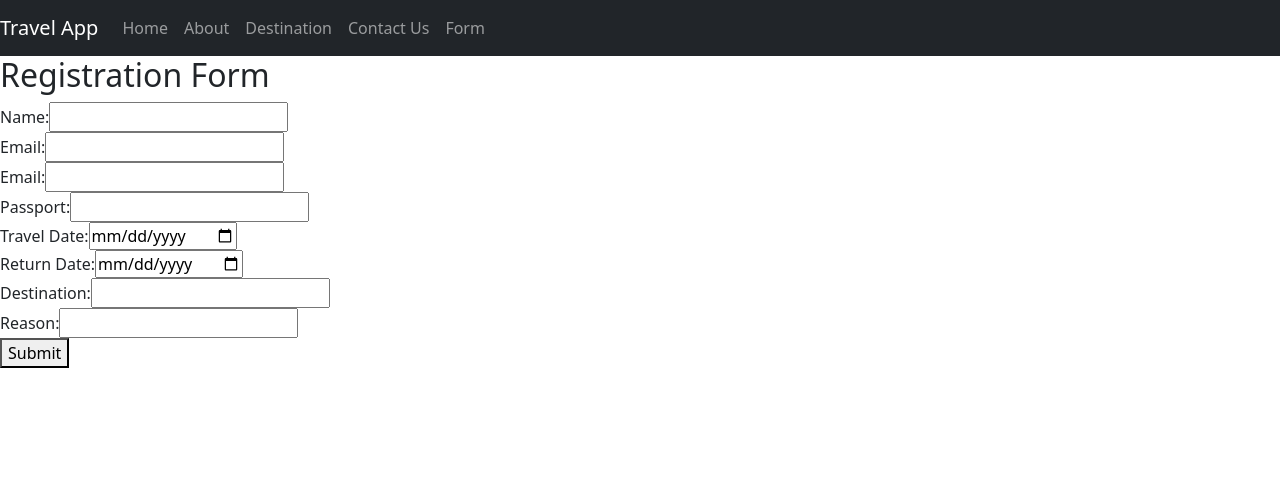
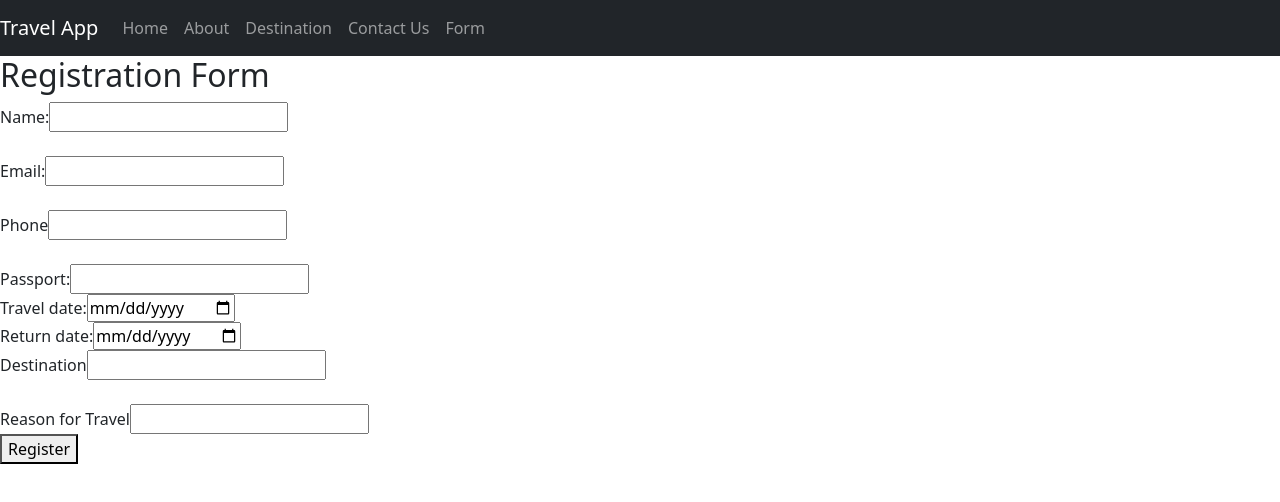
Before and after one commit to Sasirekha03/React-Day10-Form-Submission, a React (Create React App) app: page /registrationform in a window 1280 px wide. Shown: the top 502 px of the page. Built offline with nearby package versions, Linux system fonts and the light colour scheme.

Commit message:
Update RegistrationForm.js

```diff
--- a/src/RegistrationForm.js
+++ b/src/RegistrationForm.js
@@ -1,166 +1,126 @@
 import React, { useState } from 'react';
-//import SubmittedForm from './SubmittedForm';
-//import {useForm} from 'react-hook-form'
-const RegistrationForm = () => {
-  //const [submitted,setSubmitted]=useState(false);
-  const [formValues, setFormValues] = useState({
-    name: '',
-    email: '',
-    phone: '',
-    passport: '',
-    travelDate: '',
-    returnDate: '',
-    destination: '',
-    reason: '',
-    errors: {
-      name: '',
-      email: '',
-      phone: '',
-      passport: '',
-      travelDate: '',
-      returnDate: '',
-      destination: '',
-      reason: ''
-    }
-  });
-
-  const validateForm = () => {
-    let valid = true;
-    let errors = {
-      name: '',
-      email: '',
-      phone: '',
-      passport: '',
-      travelDate: '',
-      returnDate: '',
-      destination: '',
-      reason: ''
-    };
-    if (formValues.name.trim() === '') {
-      errors.name = 'Name is required';
-      valid = false;
-    }
-    if (formValues.email.trim() === '') {
-      errors.email = 'Email is required';
-      valid = false;
-    } else if (!/\S+@\S+\.\S+/.test(formValues.email)) {
-      errors.email = 'Email is invalid';
-      valid = false;
-    }
-    if (formValues.phone.trim() === '') {
-      errors.phone = 'Phone is required';
-      valid = false;
-    } else if (!/^\d{10}$/.test(formValues.phone)) {
-      errors.phone = 'Phone number is invalid';
-      valid = false;
-    }
-    if (formValues.passport.trim() === '') {
-      errors.passport = 'Passport is required';
-      valid = false;
-    }
-    if (formValues.travelDate.trim() === '') {
-      errors.travelDate = 'Travel date is required';
-      valid = false;
-    }
-    if (formValues.returnDate.trim() === '') {
-      errors.returnDate = 'Return date is required';
-      valid = false;
-    } else if (new Date(formValues.returnDate) < new Date(formValues.travelDate)) {
-      errors.returnDate = 'Return date should be after travel date';
-      valid = false;
-    }
-    if (formValues.destination.trim() === '') {
-      errors.destination = 'Destination is required';
-      valid = false;
-    }
-    if (formValues.reason.trim() === '') {
-      errors.reason = 'Reason for travel is required';
-      valid = false;
-    }
-    setFormValues({ ...formValues, errors });
-    return valid;
-  };
-
-  const handleSubmit = (e) => {
-    e.preventDefault();
-    //if (validateForm()) {
-      //setSubmitted(true);
-      console.log('Form submitted', formValues);
+import SubmittedForm from './SubmittedForm';
 
 
+function RegistrationForm() {
+    const [Name, setName] = useState('');
+    const [dest, setdest] = useState('');
+    const [res, setres] = useState('');
+    const [pass, setpass] = useState('');
+    const [submitted, setSubmitted] = useState(false);
+    const [phoneNumber, setPhoneNumber] = useState("");
+   const [isValid, setIsValid] = useState(false);
+   const [email, setEmail] = useState("");
+   const [Valid, setValid] = useState(false);
+   const [travelDate, setTravelDate] = useState('');
+   const [returnDate, setReturnDate] = useState('');
+   const [errorMsg, setErrorMsg] = useState('');
 
+   const validateEmail = (email) => {
+    const regex = /^[\w-]+(\.[\w-]+)*@([\w-]+\.)+[a-zA-Z]{2,7}$/;
+    return regex.test(email);
+  }
 
-            document.getElementById((e.target.name.value))
+  const handleisChange = (event) => {
+    const inputEmail = event.target.value;
+    setEmail(inputEmail);
+    setValid(validateEmail(inputEmail));
+  }
 
+  const validatePhoneNumber = (phoneNumber) => {
+    const regex = /^\d{10}$/;
+    return regex.test(phoneNumber);
+  }
 
-
-
-      // do something with formValues
-     // document.write(e.target.name.value);
-
-    //}
-  };
-
-  const handleChange = (e) => {
-    const { name, value } = e.target;
-    setFormValues({ ...formValues, [name]: value });
-  };
-  {/*if(submitted)
-  {
-    return(
-
-    <SubmittedForm form={[formValues.name,formValues.email,formValues.phone]}/>
+  const handleChange = (event) => {
+    const inputPhoneNumber = event.target.value;
+    setPhoneNumber(inputPhoneNumber);
+    setIsValid(validatePhoneNumber(inputPhoneNumber));
+  }
+    const handleSubmit = (event) => {
+        event.preventDefault();
+        setSubmitted(true);
+        if (new Date(returnDate) < new Date(travelDate)) {
+          setErrorMsg('Return date should be after travel date');
+          return ;
+        }
+      };
+  if (submitted) {
+    return (
+      <SubmittedForm Name={Name}  errorMsg={errorMsg} Valid={Valid} email={email} travelDate={travelDate} returnDate={returnDate} phoneNumber={phoneNumber} pass={pass} isValid={isValid} dest={dest} res={res}  />
     );
-  }*/}
-
+  }
   return (
     <div>
-    <form onSubmit={handleSubmit}>
       <h2>Registration Form</h2>
-      <div>
-        <label htmlFor="name">Name:</label>
-        <input type="text" id="name" name="name" value={formValues.name} onChange={handleChange} />
-        {formValues.errors.name && <span>{formValues.errors.name}</span>}
-      </div>
-      <div>
-        <label htmlFor="email">Email:</label>
-        <input type="email" id="email" name="email" value={formValues.email} onChange={handleChange} />
-        {formValues.errors.email && <span>{formValues.errors.email}</span>}
-      </div>
-      <div>
-      <label htmlFor="phone">Email:</label>
-        <input type="text" id="phone" name="phone" value={formValues.phone} onChange={handleChange} />
-        {formValues.errors.phone && <span>{formValues.errors.phone}</span>}
-        </div>
-        <div>
-        <label htmlFor="passport">Passport:</label>
-        <input type="text" id="passport" name="passport" value={formValues.passport} onChange={handleChange} />
-        {formValues.errors.passport && <span>{formValues.errors.passport}</span>}
-        </div>
-        <div>
-        <label htmlFor="travelDate">Travel Date:</label>
-        <input type="date" id="travelDate" name="travelDate" value={formValues.travelDate} onChange={handleChange} />
-        {formValues.errors.travelDate && <span>{formValues.errors.travelDate}</span>}
-        </div>
-        <div>
-        <label htmlFor="returnDate">Return Date:</label>
-        <input type="date" id="returnDate" name="returnDate" value={formValues.returnDate} onChange={handleChange} />
-        {formValues.errors.returnDate && <span>{formValues.errors.returnDate}</span>}
+      <form onSubmit={handleSubmit}>
+        <label>
+          Name:
+          <input
+            type="text"
+            value={Name}
+            required
+            onChange={(event)=>setName(event.target.value)}/>
+        </label>
+        <br />
+        <br/>
+        <label>
+        Email:
+        <input type="text" value={email} onChange={handleisChange} />
+      </label>
+        <br />
+        <br/>
+        <label>
+            Phone
+        <input type="tel" value={phoneNumber} onChange={handleChange} />
+</label>
+        <br />
+        <br/>
+        <label>
+          Passport:
+          <input
+            type="text"
+            required
+            value={pass}
+            onChange={(event) => setpass(event.target.value)}
+          />
+        </label>
+        <br/>
+        <label>
+          Travel date:
+          <input type="date" value={travelDate} onChange={(e) => setTravelDate(e.target.value)} />
+        </label>
+        <br />
+        <label>
+          Return date:
+          <input type="date" value={returnDate} onChange={(e) => setReturnDate(e.target.value)} />
+        </label>
+        <br />
+        <label>
+          Destination
+          <input
+            type="text"
+            value={dest}
+            required
+            onChange={(event) => setdest(event.target.value)}
+          />
+        </label>
+        <br/>
+        <br/>
+        <label>
+          Reason for Travel
+          <input
+            type="text"
+            value={res}
+            required
+            onChange={(event) => setres(event.target.value)}
+          />
+        </label>
+        <br/>
+        <button type="submit">Register</button>
+</form>
+    </div>
+  );
+}
 
-        </div>
-        <div>
-        <label htmlFor="destination">Destination:</label>
-        <input type="text" id="destination" name="destination" value={formValues.destination} onChange={handleChange} />
-        {formValues.errors.destination && <span>{formValues.errors.destination}</span>}
-        </div>
-        <div>
-        <label htmlFor="reason">Reason:</label>
-        <input type="text" id="reason" name="reason" value={formValues.reason} onChange={handleChange} />
-        {formValues.errors.reason && <span>{formValues.errors.reason}</span>}
-       </div>
-       <button type="submit" onSubmit={handleSubmit}>Submit</button>
-        </form>
-        </div>
-        );
-  }
-        export default RegistrationForm
+export default RegistrationForm;
```
